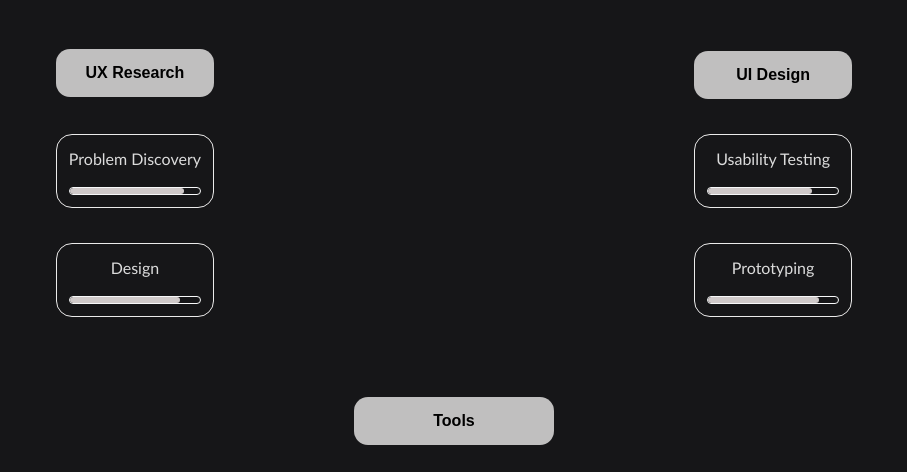
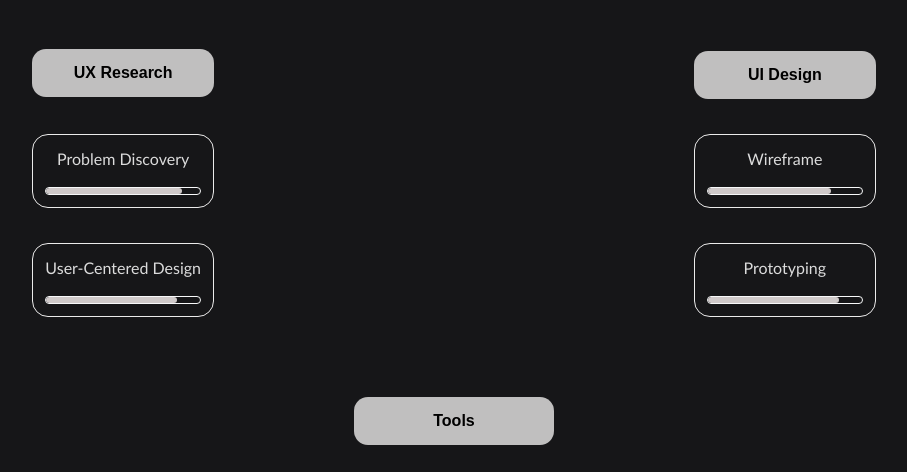
Before and after one commit to Robinson29322/Portfolio, a plain HTML site: page index.html in a window 1280 px wide. Shown: the part 1860-2332 px from the top of the page, without its empty margins (186-1093 px from the left). Drawn offline with nearby package versions, Linux system fonts and the light colour scheme.

Commit message:
Update index.html

```diff
--- a/index.html
+++ b/index.html
@@ -186,7 +186,7 @@
                     </div>
                 </div>
 
-                <div class="skill-item usability">Usability Testing
+                <div class="skill-item usability">Wireframe
                     <div class="skill-bar">
                         <div class="skill-fill p80"></div>
                     </div>
@@ -196,7 +196,7 @@
                 <!-- UI Design -->
 
                 <div class="skill-title mt-4 ui">UI Design</div>
-                <div class="skill-item design">Design
+                <div class="skill-item design">User-Centered Design
                     <div class="skill-bar">
                         <div class="skill-fill p85"></div>
                     </div>
```
